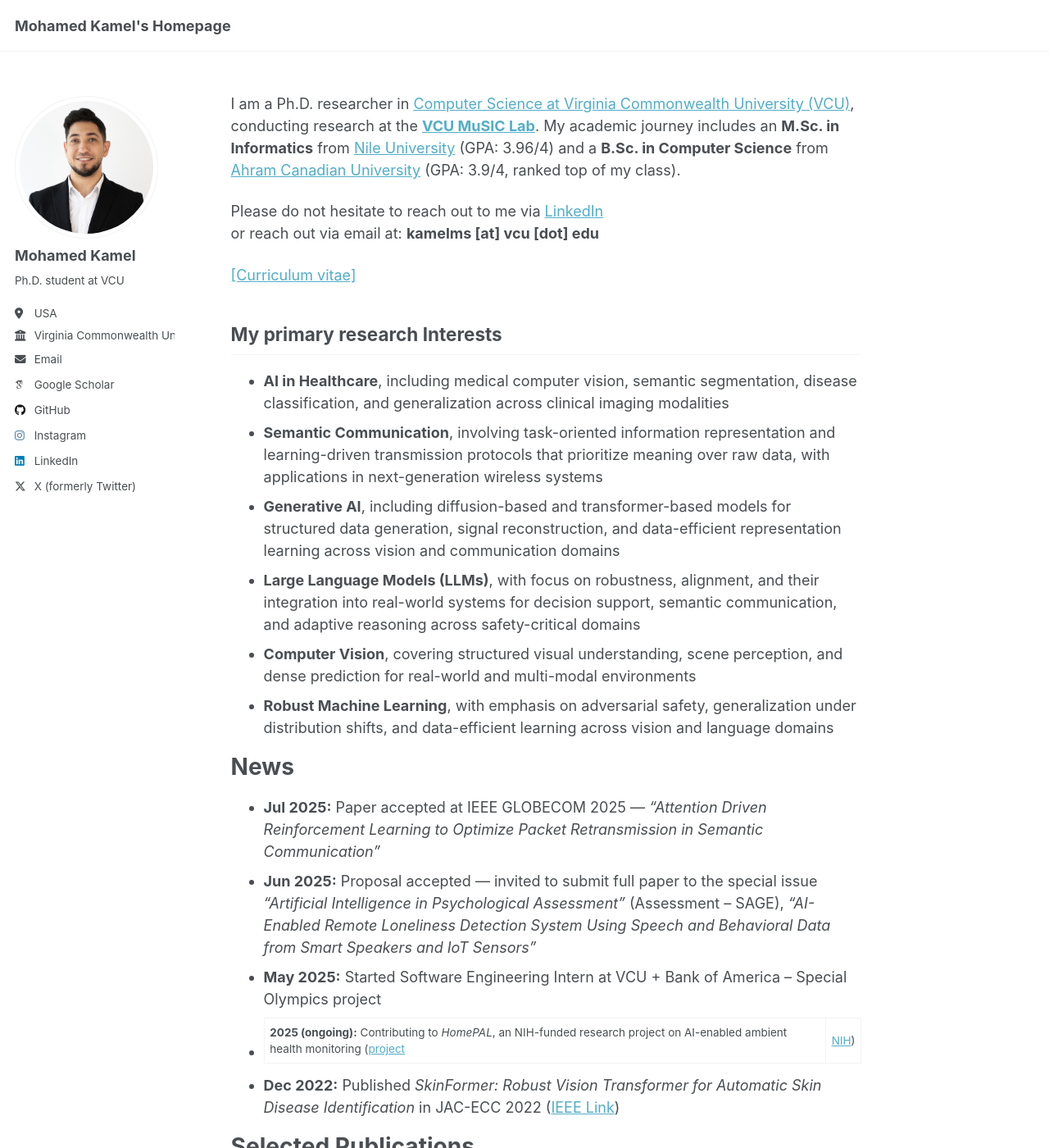
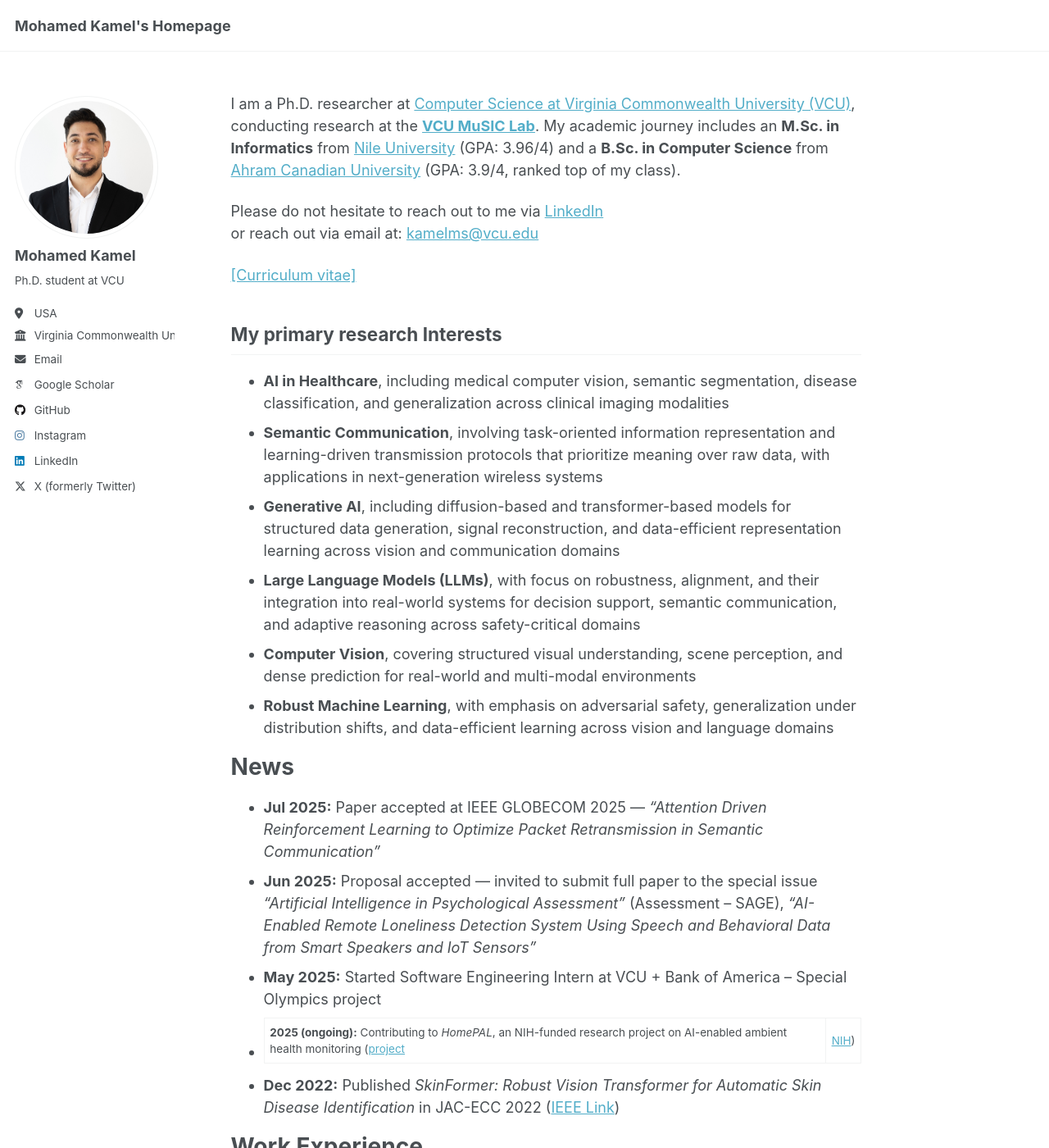
Before and after one commit to Mosalah022/mohamedkamel.github.io, a Jekyll site: the page built from _pages/about.md, in a window 1280 px wide and 1400 px high. Shown: the whole window at 82% size. Built offline with Jekyll 4.4.1, drawn with Linux system fonts in a browser that asks for light colours; some web fonts are replaced; a script that is not in the unit is left out.

Commit message:
Update email contact format for clarity and consistency

```diff
--- a/_pages/about.md
+++ b/_pages/about.md
@@ -6,12 +6,12 @@ redirect_from:
   - /about/
   - /about.html
 ---
-I am a Ph.D. researcher in [Computer Science at Virginia Commonwealth University (VCU)](https://egr.vcu.edu/departments/computer/), conducting research at the [**VCU MuSIC Lab**](https://music.lab.vcu.edu/). My academic journey includes an **M.Sc. in Informatics** from [Nile University](https://nu.edu.eg/) (GPA: 3.96/4) and a **B.Sc. in Computer Science** from [Ahram Canadian University](https://www.acu.edu.eg/) (GPA: 3.9/4, ranked top of my class).
+I am a Ph.D. researcher at [Computer Science at Virginia Commonwealth University (VCU)](https://egr.vcu.edu/departments/computer/), conducting research at the [**VCU MuSIC Lab**](https://music.lab.vcu.edu/). My academic journey includes an **M.Sc. in Informatics** from [Nile University](https://nu.edu.eg/) (GPA: 3.96/4) and a **B.Sc. in Computer Science** from [Ahram Canadian University](https://www.acu.edu.eg/) (GPA: 3.9/4, ranked top of my class).
 
 
 Please do not hesitate to reach out to me via [LinkedIn](https://www.linkedin.com/in/mohamed-kamel-597684182/)
-or reach out via email at: **kamelms [at] vcu [dot] edu**
-
+or reach out via email at: [kamelms@vcu.edu](mailto:kamelms@vcu.edu)
+<!-- or reach out via email at: **kamelms [at] vcu [dot] edu** -->
 
 [\[Curriculum vitae\]](files/Mohamed-Kamel-CV.pdf)
 
@@ -33,8 +33,8 @@ News
 - **Dec 2022:** Published *SkinFormer: Robust Vision Transformer for Automatic Skin Disease Identification* in JAC-ECC 2022 ([IEEE Link](https://ieeexplore.ieee.org/abstract/document/10044005))
 
 
-Selected Publications
-======
+<!-- Selected Publications
+====== -->
 
 <!-- - [**GIF: Generative Inspiration for Face Recognition at Scale**](https://arxiv.org/pdf/2505.03012),
 Mohammad Saeed Ebrahimi Saadabadi, Sahar Rahimi Malakshan, Ali Dabouei, Srinjoy Das, Jeremy M. Dawson, Nasser M. Nasrabadi,
```
